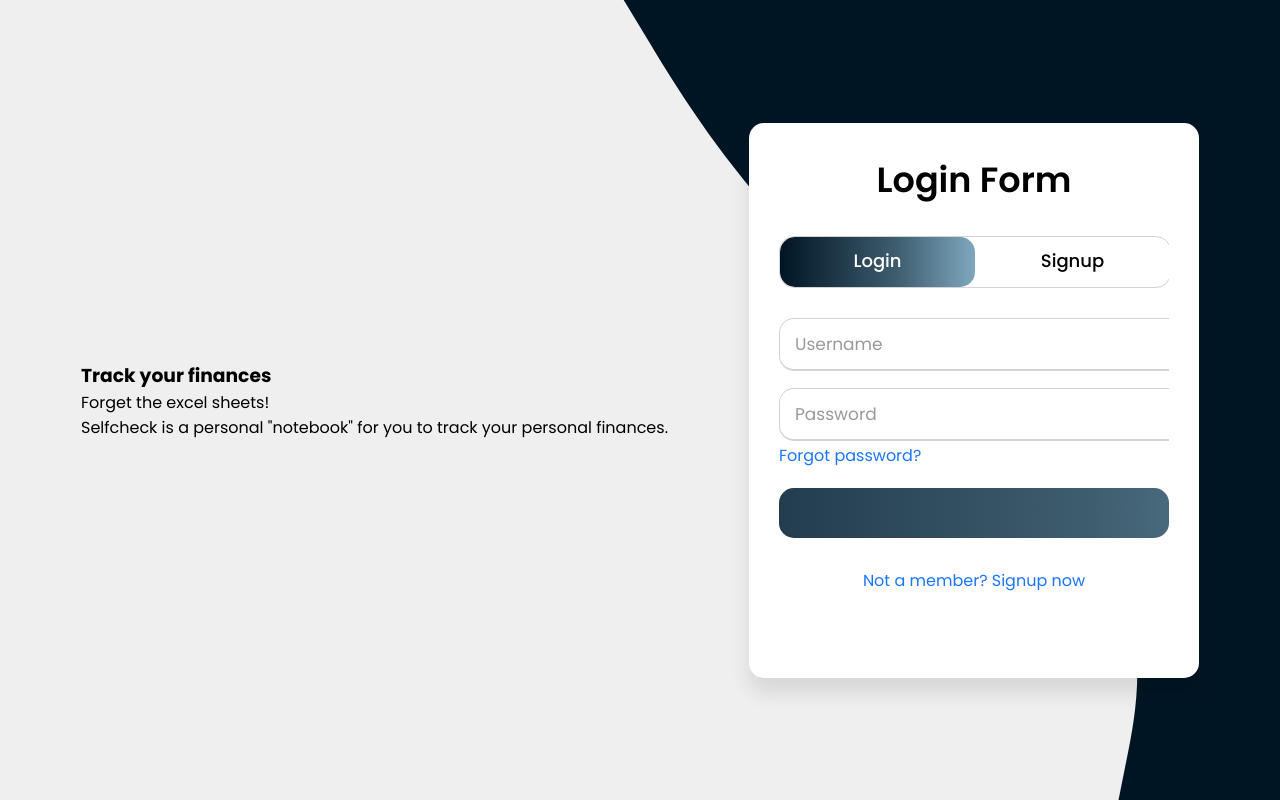
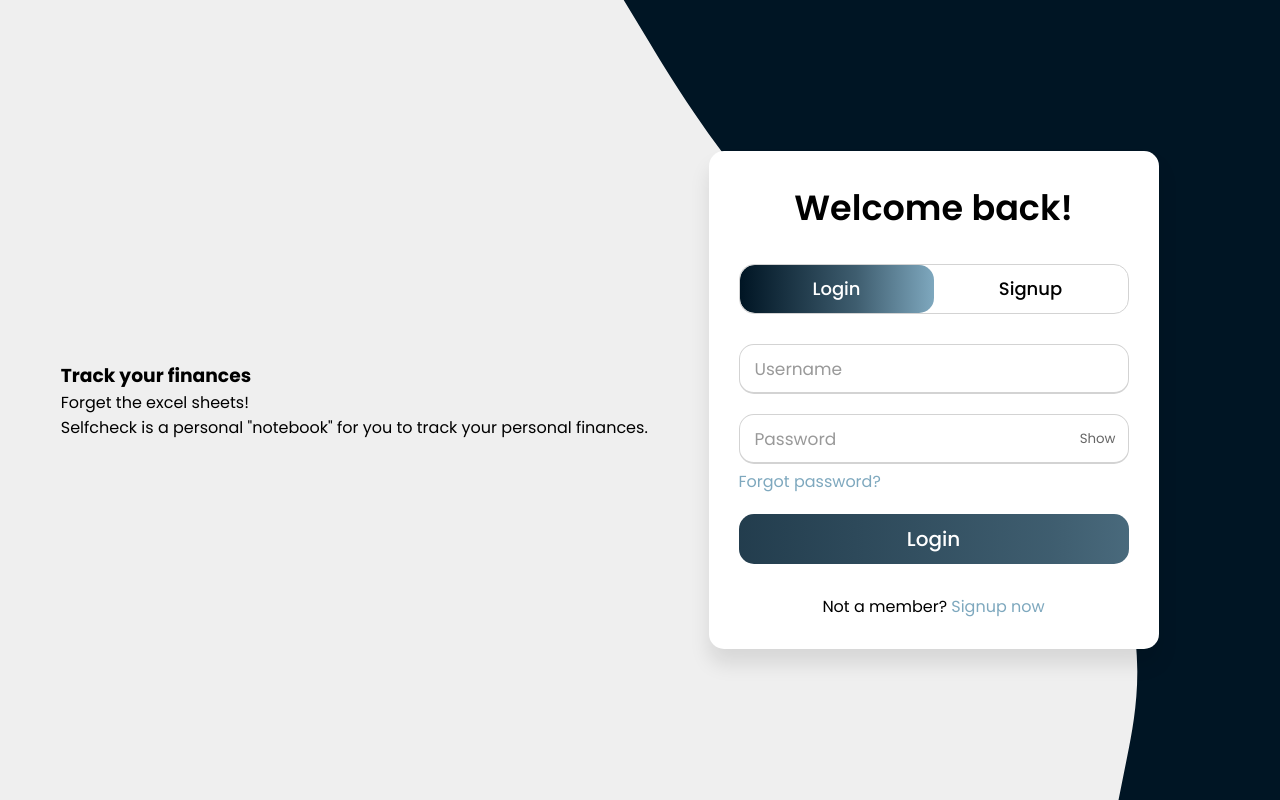
Before and after one commit to Lidiamfg/selfcheck_V2-frontend, a React (Vite) app: page / in a window 1280 px wide. Built offline with nearby package versions, Linux system fonts and the light colour scheme.

Commit message:
finished the general functionality of the form

```diff
--- a/src/components/Signup_Login/Signup_Login.css
+++ b/src/components/Signup_Login/Signup_Login.css
@@ -11,7 +11,7 @@ body {
   background: linear-gradient(180deg, #070807 50%, #99d 50%);
 } */
 ::selection {
-  background: #001524;
+  background: #7ea8be;
   color: #fff;
 }
 .wrapper {
@@ -43,6 +43,7 @@ body {
   justify-content: space-between;
   border: 1px solid lightgrey;
   border-radius: 15px;
+  box-sizing: border-box;
 }
 .slide-controls .slide {
   height: 100%;
@@ -103,12 +104,13 @@ input[type="radio"] {
   transition: all 0.6s cubic-bezier(0.68, -0.55, 0.265, 1.55);
 }
 .form-inner form .field {
-  height: 50px;
+  position: relative;
+  height: fit-content;
   width: 100%;
   margin-top: 20px;
 }
 .form-inner form .field input {
-  height: 100%;
+  height: 50px;
   width: 100%;
   outline: none;
   padding-left: 15px;
@@ -117,9 +119,10 @@ input[type="radio"] {
   border-bottom-width: 2px;
   font-size: 17px;
   transition: all 0.3s ease;
+  box-sizing: border-box;
 }
 .form-inner form .field input:focus {
-  border-color: #1a75ff;
+  border-color: #7ea8be;
   /* box-shadow: inset 0 0 3px #fb6aae; */
 }
 .form-inner form .field input::placeholder {
@@ -127,8 +130,19 @@ input[type="radio"] {
   transition: all 0.3s ease;
 }
 form .field input:focus::placeholder {
-  color: #1a75ff;
+  color: #7ea8be;
 }
+
+.form-inner form .first-name,
+.form-inner form .last-name {
+  display: inline-block;
+  width: 48%;
+}
+
+.form-inner form .first-name {
+  margin-right: 4%;
+}
+
 .form-inner form .pass-link {
   margin-top: 5px;
 }
@@ -138,7 +152,7 @@ form .field input:focus::placeholder {
 }
 .form-inner form .pass-link a,
 .form-inner form .signup-link a {
-  color: #1a75ff;
+  color: #7ea8be;
   text-decoration: none;
 }
 .form-inner form .pass-link a:hover,
@@ -165,7 +179,7 @@ form .btn:hover .btn-layer {
   left: 0;
 }
 form .btn button[type="submit"] {
-  height: 100%;
+  height: 50px;
   width: 100%;
   z-index: 1;
   position: relative;
@@ -178,3 +192,19 @@ form .btn button[type="submit"] {
   font-weight: 500;
   cursor: pointer;
 }
+
+.form-inner form .field .error-message {
+  color: #d93025;
+  margin-top: 5px;
+}
+
+.password-toggle {
+  position: absolute;
+  right: 13px;
+  top: 50%;
+  transform: translateY(-50%);
+  border: none;
+  background: none;
+  cursor: pointer;
+  color: #666;
+}
--- a/src/components/Signup_Login/Signup_Login.jsx
+++ b/src/components/Signup_Login/Signup_Login.jsx
@@ -1,13 +1,13 @@
-import { useState } from "react";
+import { useContext, useEffect, useState } from "react";
 import "./Signup_Login.css";
 import { useNavigate } from "react-router-dom";
+import { AuthContext } from "../../contexts/AuthContext";
 
 const SignupLogin = () => {
-  const navigate = useNavigate();
-
   //HANDLE FORM ANIMATION
   const [isLoginForm, setIsLoginForm] = useState(true);
   const [formPosition, setFormPosition] = useState(0);
+  const [signupSuccess, setSignupSuccess] = useState(false);
 
   const handleSignupClick = () => {
     setIsLoginForm(false);
@@ -24,15 +24,63 @@ const SignupLogin = () => {
     handleSignupClick();
   };
 
+  //SHOW OR HIDE PASSWORD , ERROR MESSAGE FOR USER NOT VALID AND WRONG PASSWORD
+  const [showPassword, setShowPassword] = useState(false);
+  const [usernameError, setUsernameError] = useState("");
+  const [passwordError, setPasswordError] = useState("");
+
   //HANDLE SIGNUP SUBMIT
   const [firstName, setFirstName] = useState("");
   const [lastName, setLastName] = useState("");
-  const [username, setUsername] = useState("");
-  const [password, setPassword] = useState("");
+  const [signupUsername, setSignupUsername] = useState("");
+  const [signupPassword, setSignupPassword] = useState("");
 
-  const handleSubmit = async (event) => {
+  // Reset form state
+  const resetForm = () => {
+    setFirstName("");
+    setLastName("");
+    setSignupUsername("");
+    setSignupPassword("");
+  };
+
+  // Pop-up state
+  const [showPopup, setShowPopup] = useState(false);
+  const [popupContent, setPopupContent] = useState("");
+
+  // Close popup when clicking outside of the popup section
+  const handleOutsideClick = (event) => {
+    const popup = document.querySelector(".popup");
+    if (popup && !popup.contains(event.target)) {
+      setShowPopup(false);
+    }
+    if (signupSuccess) {
+      handleLoginClick();
+    }
+  };
+
+  useEffect(() => {
+    if (showPopup) {
+      document.body.classList.add("blur");
+      document.addEventListener("click", handleOutsideClick);
+    } else {
+      document.body.classList.remove("blur");
+    }
+
+    return () => {
+      document.removeEventListener("click", handleOutsideClick);
+      document.body.classList.remove("blur");
+    };
+  }, [showPopup, signupSuccess]);
+
+  //HANDLE SIGNUP SUBMIT
+  const handleSignup = async (event) => {
     event.preventDefault();
-    const payload = { firstName, lastName, username, password };
+    const payload = {
+      firstName,
+      lastName,
+      username: signupUsername,
+      password: signupPassword,
+    };
     try {
       const response = await fetch(
         `${import.meta.env.VITE_API_URL}/auth/signup`,
@@ -45,21 +93,87 @@ const SignupLogin = () => {
         }
       );
       if (response.status === 201) {
-        navigate("/");
+        setSignupSuccess(true);
+        setShowPopup(true);
+        setPopupContent("User created successfully!");
+        resetForm();
+        setUsernameError("");
+      } else if (response.status === 400) {
+        // Handle specific error for bad request (e.g., duplicated username)
+        setUsernameError("Username is already taken. Please choose another.");
+        setSignupSuccess(false);
+      } else {
+        // Handle other error scenarios
+        console.log("Error during signup:", response.status);
+        setShowPopup(true);
+        setPopupContent(
+          "An error occurred during signup. Please try again later."
+        );
+        setUsernameError("");
+        setSignupSuccess(false);
+      }
+    } catch (error) {
+      console.log("Error during signup:", error);
+      setShowPopup(true);
+      setPopupContent(
+        "An error occurred during signup. Please try again later."
+      );
+      setUsernameError("");
+      setSignupSuccess(false);
+    }
+  };
+
+  //HANDLE LOGIN SUBMIT
+  const { handleLogin } = useContext(AuthContext);
+
+  const [loginUsername, setLoginUsername] = useState("");
+  const [loginPassword, setLoginPassword] = useState("");
+
+  const handleLoginForm = async (event) => {
+    event.preventDefault();
+    const payload = { username: loginUsername, password: loginPassword };
+
+    try {
+      const response = await fetch(
+        `${import.meta.env.VITE_API_URL}/auth/login`,
+        {
+          method: "POST",
+          headers: {
+            "Content-Type": "application/json",
+          },
+          body: JSON.stringify(payload),
+        }
+      );
+      if (response.status === 400) {
+        const parsed = await response.json();
+        setPasswordError(parsed.message);
+      } else if (response.status === 200) {
+        const parsed = await response.json();
+        handleLogin(parsed.token);
+        setPasswordError("");
       }
     } catch (error) {
       console.log(error);
+      setShowPopup(true);
+      setPopupContent(error.message);
     }
   };
 
   return (
-    <div className="wrapper">
+    <>
+      <section className="wrapper">
         <div className="title-text">
-        <div className={`title ${isLoginForm ? "login" : "signup"}`}>
-          Login Form
+          <div
+            className={`title login`}
+            style={{ marginLeft: `${formPosition}%` }}
+          >
+            Welcome back!
           </div>
-        <div className={`title ${isLoginForm ? "signup" : "login"}`}>
-          Signup Form
+          <div
+            className={`title signup`}
+            style={{ marginLeft: `-${formPosition}%` }}
+          >
+            Welcome!
           </div>
         </div>
         <div className="form-container">
@@ -96,37 +210,62 @@ const SignupLogin = () => {
           </div>
           <div className="form-inner">
             <form
-            action="#"
               className="login"
+              onSubmit={handleLoginForm}
               style={{ marginLeft: `${formPosition}%` }}
             >
               <div className="field">
-              <input type="text" placeholder="Username" required />
+                <input
+                  type="text"
+                  placeholder="Username"
+                  required
+                  value={loginUsername}
+                  onChange={(event) => setLoginUsername(event.target.value)}
+                />
               </div>
               <div className="field">
-              <input type="password" placeholder="Password" required />
+                <input
+                  type={showPassword ? "text" : "password"}
+                  placeholder="Password"
+                  required
+                  value={loginPassword}
+                  onChange={(event) => setLoginPassword(event.target.value)}
+                />
+                <button
+                  type="button"
+                  className="password-toggle"
+                  onClick={() => setShowPassword(!showPassword)}
+                >
+                  {showPassword ? "Hide" : "Show"}
+                </button>
+                {passwordError && (
+                  <span className="error-message">{passwordError}</span>
+                )}
               </div>
               <div className="pass-link">
                 <a href="#">Forgot password?</a>
               </div>
               <div className="field btn">
                 <div className="btn-layer"></div>
-              <input type="submit" value="Login" />
+                <button type="submit" value="Login">
+                  Login
+                </button>
               </div>
               <div className="signup-link">
+                Not a member?
                 {isLoginForm ? (
                   <a href="#" onClick={handleSignupLinkClick}>
-                  Not a member? Signup now
+                    {" Signup now"}
                   </a>
                 ) : null}
               </div>
             </form>
             <form
-            onSubmit={handleSubmit}
+              onSubmit={handleSignup}
               className="signup"
               style={{ marginLeft: `-${formPosition}%` }}
             >
-            <div className="field">
+              <div className="field first-name">
                 <input
                   value={firstName}
                   onChange={(event) => setFirstName(event.target.value)}
@@ -135,7 +274,7 @@ const SignupLogin = () => {
                   required
                 />
               </div>
-            <div className="field">
+              <div className="field last-name">
                 <input
                   value={lastName}
                   onChange={(event) => setLastName(event.target.value)}
@@ -146,21 +285,31 @@ const SignupLogin = () => {
               </div>
               <div className="field">
                 <input
-                value={username}
-                onChange={(event) => setUsername(event.target.value)}
+                  value={signupUsername}
+                  onChange={(event) => setSignupUsername(event.target.value)}
                   type="text"
                   placeholder="Username"
                   required
                 />
+                {usernameError && (
+                  <span className="error-message">{usernameError}</span>
+                )}
               </div>
               <div className="field">
                 <input
-                value={password}
-                onChange={(event) => setPassword(event.target.value)}
-                type="password"
+                  value={signupPassword}
+                  onChange={(event) => setSignupPassword(event.target.value)}
+                  type={showPassword ? "text" : "password"}
                   placeholder="Password"
                   required
                 />
+                <button
+                  type="button"
+                  className="password-toggle"
+                  onClick={() => setShowPassword(!showPassword)}
+                >
+                  {showPassword ? "Hide" : "Show"}
+                </button>
               </div>
               <div className="field btn">
                 <div className="btn-layer"></div>
@@ -169,7 +318,30 @@ const SignupLogin = () => {
             </form>
           </div>
         </div>
+      </section>
+      <section
+        className={`popup-container ${showPopup ? "popup-styling" : ""}`}
+      >
+        {showPopup && (
+          <div className="popup">
+            <div className="popup-content">
+              <span
+                className="close"
+                onClick={() => {
+                  setShowPopup(false);
+                  if (signupSuccess) {
+                    handleLoginClick();
+                  }
+                }}
+              >
+                &times;
+              </span>
+              <p>{popupContent}</p>
             </div>
+          </div>
+        )}
+      </section>
+    </>
   );
 };
 
--- a/src/pages/Homepage.css
+++ b/src/pages/Homepage.css
@@ -1,6 +1,23 @@
 article {
+  position: relative;
   display: flex;
   flex-direction: row;
   justify-content: space-evenly;
   align-items: center;
 }
+
+body.blur > #root > article > *:not(.popup-container) {
+  filter: blur(5px);
+}
+
+.popup-styling {
+  position: absolute;
+  top: 50%;
+  left: 50%;
+  transform: translate(-50%, -50%);
+  max-width: 390px;
+  background: #fff;
+  padding: 30px;
+  border-radius: 15px;
+  box-shadow: 0px 15px 20px rgba(0, 0, 0, 0.1);
+}
--- a/src/pages/Homepage.jsx
+++ b/src/pages/Homepage.jsx
@@ -1,7 +1,13 @@
+import { useState } from "react";
 import SignupLogin from "../components/Signup_Login/Signup_Login";
 import "./Homepage.css";
 
 const HomePage = () => {
+  const handleSignupPopup = (content) => {
+    setShowPopup(true);
+    setPopupContent(content);
+  };
+
   return (
     <article className="homepage-background">
       <section>
@@ -12,9 +18,7 @@ const HomePage = () => {
           finances.
         </p>
       </section>
-      <section>
-        <SignupLogin />
-      </section>
+      <SignupLogin />
     </article>
   );
 };
```
Lines whose indentation alone changed are shown as unchanged.
